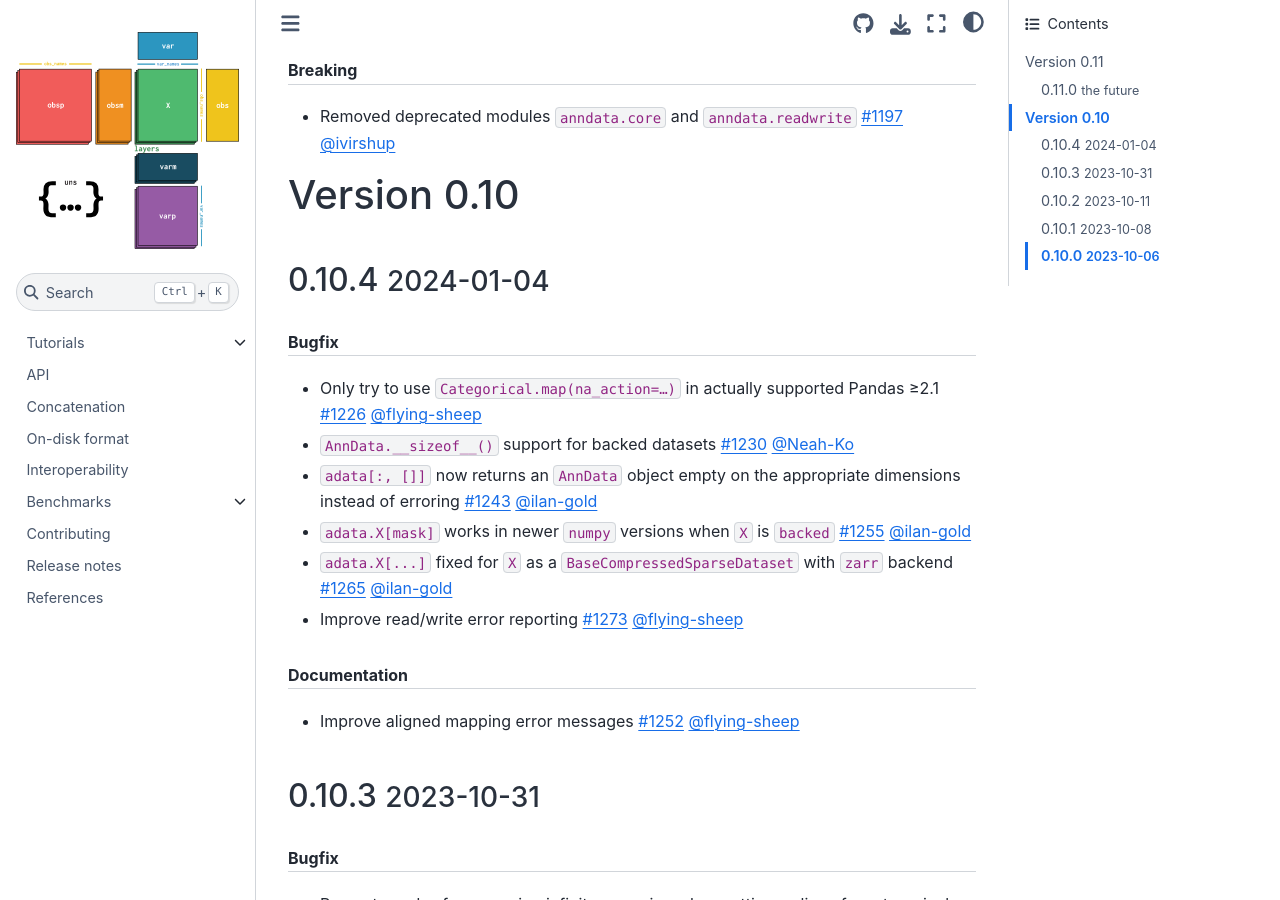
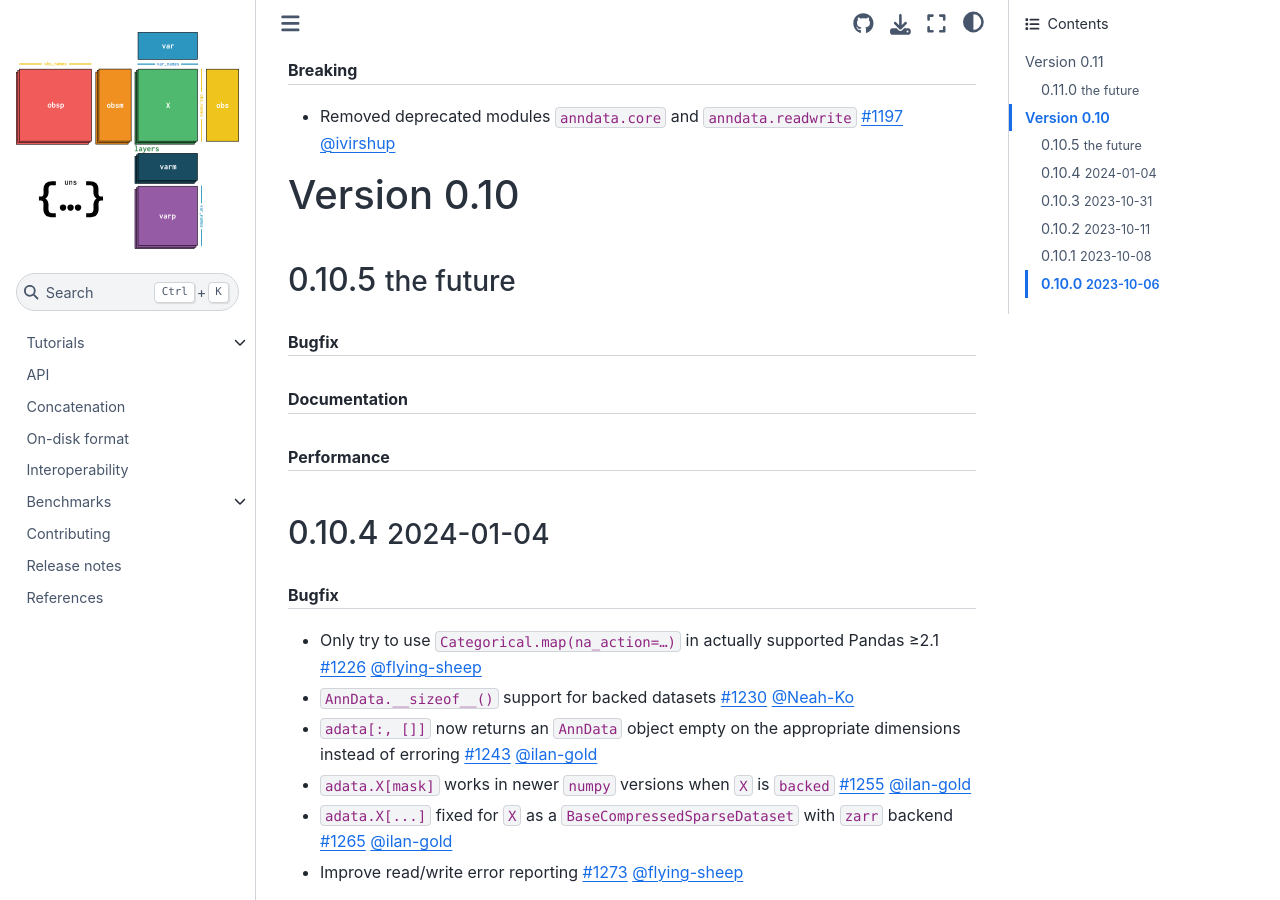
Before and after one commit to scverse/anndata, a Sphinx documentation site: the page built from docs/release-notes/release-latest.md, in a window 1280 px wide and 900 px high, scrolled down 401 px. Built offline with Sphinx 7.4.7 and the Sphinx Book theme 1.1.4, drawn with Linux system fonts in a browser that asks for light colours.

Commit message:
Start 0.10.5

````diff
--- /dev/null
+++ b/docs/release-notes/0.10.5.md
@@ -0,0 +1,10 @@
+### 0.10.5 {small}`the future`
+
+```{rubric} Bugfix
+```
+
+```{rubric} Documentation
+```
+
+```{rubric} Performance
+```
--- a/docs/release-notes/release-latest.md
+++ b/docs/release-notes/release-latest.md
@@ -4,6 +4,9 @@
 ```
 
 ## Version 0.10
+
+```{include} /release-notes/0.10.5.md
+```
 
 ```{include} /release-notes/0.10.4.md
 ```
````
